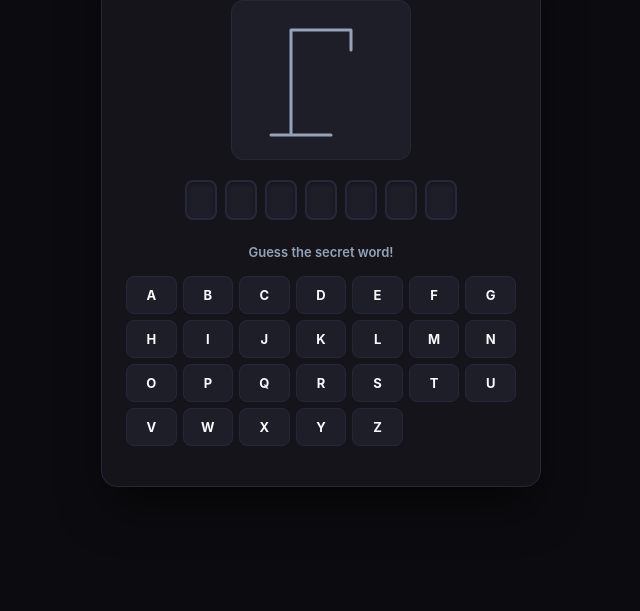
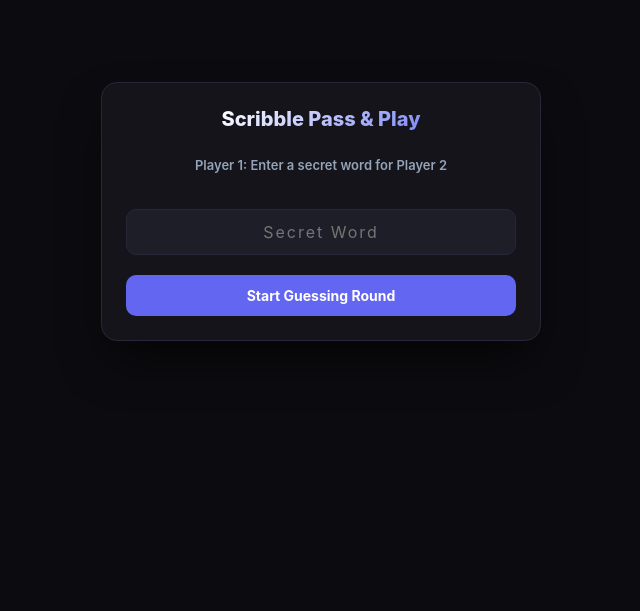
Before and after one commit to ScribbleDevelopment/hangmangame, a plain HTML site: page index.html in a window 1280 px wide. Shown: the part 189-800 px from the top of the page, without its empty margins (319-959 px from the left). Drawn offline with Linux system fonts and the light colour scheme.

Commit message:
Update index.html

```diff
--- a/index.html
+++ b/index.html
@@ -3,7 +3,7 @@
 <head>
     <meta charset="UTF-8">
     <meta name="viewport" content="width=device-width, initial-scale=1.0, user-scalable=no">
-    <title>Scribble Hangman</title>
+    <title>Scribble Pass & Play Hangman</title>
     <style>
         :root {
             --bg-base: #0c0c10;
@@ -61,6 +61,42 @@
             margin-bottom: 16px;
         }
 
+        .screen {
+            width: 100%;
+            display: flex;
+            flex-direction: column;
+            align-items: center;
+        }
+
+        .hidden {
+            display: none !important;
+        }
+
+        .input-group {
+            width: 100%;
+            display: flex;
+            flex-direction: column;
+            gap: 10px;
+            margin: 20px 0;
+        }
+
+        .text-input {
+            width: 100%;
+            background: var(--bg-elevated);
+            border: 1px solid var(--border);
+            padding: 12px 16px;
+            border-radius: 10px;
+            color: var(--text-main);
+            font-size: 16px;
+            text-align: center;
+            outline: none;
+            letter-spacing: 2px;
+        }
+
+        .text-input:focus {
+            border-color: var(--accent);
+        }
+
         .canvas-box {
             width: 180px;
             height: 160px;
@@ -83,6 +119,8 @@
             margin-bottom: 24px;
             min-height: 40px;
             align-items: center;
+            flex-wrap: wrap;
+            justify-content: center;
         }
 
         .letter-box {
@@ -141,7 +179,7 @@
             text-align: center;
         }
 
-        .restart-btn {
+        .primary-btn {
             background: var(--accent);
             color: white;
             border: none;
@@ -152,10 +190,9 @@
             font-weight: 700;
             cursor: pointer;
             transition: background 0.2s;
-            display: none;
         }
 
-        .restart-btn:hover {
+        .primary-btn:hover {
             background: var(--accent-hover);
         }
     </style>
@@ -163,24 +200,35 @@
 <body>
 
     <div class="game-container">
-        <h1>Scribble Hangman</h1>
+        <h1>Scribble Pass & Play</h1>
 
-        <div class="canvas-box">
-            <canvas id="hangmanCanvas" width="140" height="130"></canvas>
+        <!-- Setup Screen (Player 1) -->
+        <div id="setupScreen" class="screen">
+            <div class="status-msg" style="margin-top: 10px;">Player 1: Enter a secret word for Player 2</div>
+            <div class="input-group">
+                <input type="password" id="secretInput" class="text-input" placeholder="Secret Word" maxlength="12" autocomplete="off">
+            </div>
+            <button class="primary-btn" onclick="startPlay()">Start Guessing Round</button>
         </div>
 
-        <div class="word-display" id="wordDisplay"></div>
+        <!-- Gameplay Screen (Player 2) -->
+        <div id="gameScreen" class="screen hidden">
+            <div class="canvas-box">
+                <canvas id="hangmanCanvas" width="140" height="130"></canvas>
+            </div>
 
-        <div class="status-msg" id="statusMsg">Guess the secret word!</div>
+            <div class="word-display" id="wordDisplay"></div>
 
-        <div class="keyboard" id="keyboard"></div>
+            <div class="status-msg" id="statusMsg">Player 2: Guess the word!</div>
 
-        <button class="restart-btn" id="restartBtn" onclick="initGame()">Play Again</button>
+            <div class="keyboard" id="keyboard"></div>
+
+            <button class="primary-btn hidden" id="restartBtn" onclick="resetToSetup()">New Round</button>
+        </div>
     </div>
 
 <script>
-    const words = ["ROBLOX", "SCRIPT", "STUDIO", "CIRCUIT", "GAMING", "FISHING", "PIXEL", "PYTHON", "CANVAS", "VECTOR"];
-    let selectedWord = "";
+    let secretWord = "";
     let guessedLetters = new Set();
     let wrongAttempts = 0;
     const maxWrong = 6;
@@ -188,16 +236,34 @@
     const canvas = document.getElementById('hangmanCanvas');
     const ctx = canvas.getContext('2d');
 
-    function initGame() {
-        selectedWord = words[Math.floor(Math.random() * words.length)];
+    function startPlay() {
+        const input = document.getElementById('secretInput');
+        const word = input.value.trim().toUpperCase();
+
+        if (!word || !/^[A-Z]+$/.test(word)) {
+            alert("Please enter a valid word using only letters!");
+            return;
+        }
+
+        secretWord = word;
+        input.value = "";
         guessedLetters.clear();
         wrongAttempts = 0;
-        document.getElementById('statusMsg').innerText = "Guess the secret word!";
-        document.getElementById('restartBtn').style.display = 'none';
+
+        document.getElementById('setupScreen').classList.add('hidden');
+        document.getElementById('gameScreen').classList.remove('hidden');
+        document.getElementById('statusMsg').innerText = "Player 2: Guess the word!";
+        document.getElementById('statusMsg').style.color = "var(--text-muted)";
+        document.getElementById('restartBtn').classList.add('hidden');
 
         buildKeyboard();
         renderWord();
         drawHangman();
+    }
+
+    function resetToSetup() {
+        document.getElementById('gameScreen').classList.add('hidden');
+        document.getElementById('setupScreen').classList.remove('hidden');
     }
 
     function buildKeyboard() {
@@ -217,7 +283,7 @@
     function renderWord() {
         const display = document.getElementById('wordDisplay');
         display.innerHTML = '';
-        for (let char of selectedWord) {
+        for (let char of secretWord) {
             const box = document.createElement('div');
             box.className = 'letter-box';
             box.innerText = guessedLetters.has(char) ? char : '';
@@ -232,7 +298,7 @@
         const btn = document.getElementById(`key-${char}`);
         btn.disabled = true;
 
-        if (selectedWord.includes(char)) {
+        if (secretWord.includes(char)) {
             btn.style.background = 'rgba(34, 197, 94, 0.2)';
             btn.style.borderColor = 'rgba(34, 197, 94, 0.5)';
             btn.style.color = '#4ade80';
@@ -249,15 +315,15 @@
     }
 
     function checkGameStatus() {
-        const won = [...selectedWord].every(char => guessedLetters.has(char));
+        const won = [...secretWord].every(char => guessedLetters.has(char));
         const statusMsg = document.getElementById('statusMsg');
 
         if (won) {
-            statusMsg.innerText = "🎉 You Won! Excellent guessing!";
+            statusMsg.innerText = "🎉 Player 2 Won!";
             statusMsg.style.color = "#4ade80";
             endGame();
         } else if (wrongAttempts >= maxWrong) {
-            statusMsg.innerText = `❌ Game Over! The word was ${selectedWord}`;
+            statusMsg.innerText = `❌ Game Over! Word was: ${secretWord}`;
             statusMsg.style.color = "#fca5a5";
             endGame();
         }
@@ -265,7 +331,7 @@
 
     function endGame() {
         document.querySelectorAll('.key-btn').forEach(btn => btn.disabled = true);
-        document.getElementById('restartBtn').style.display = 'block';
+        document.getElementById('restartBtn').classList.remove('hidden');
     }
 
     function drawHangman() {
@@ -276,13 +342,9 @@
 
         // Post & Gallows
         ctx.beginPath();
-        // Base
         ctx.moveTo(20, 120); ctx.lineTo(80, 120);
-        // Vertical Pole
         ctx.moveTo(40, 120); ctx.lineTo(40, 15);
-        // Top Beam
         ctx.moveTo(40, 15); ctx.lineTo(100, 15);
-        // Rope
         ctx.moveTo(100, 15); ctx.lineTo(100, 35);
         ctx.stroke();
 
@@ -325,8 +387,6 @@
             ctx.stroke();
         }
     }
-
-    window.onload = initGame;
 </script>
 </body>
 </html>
```
